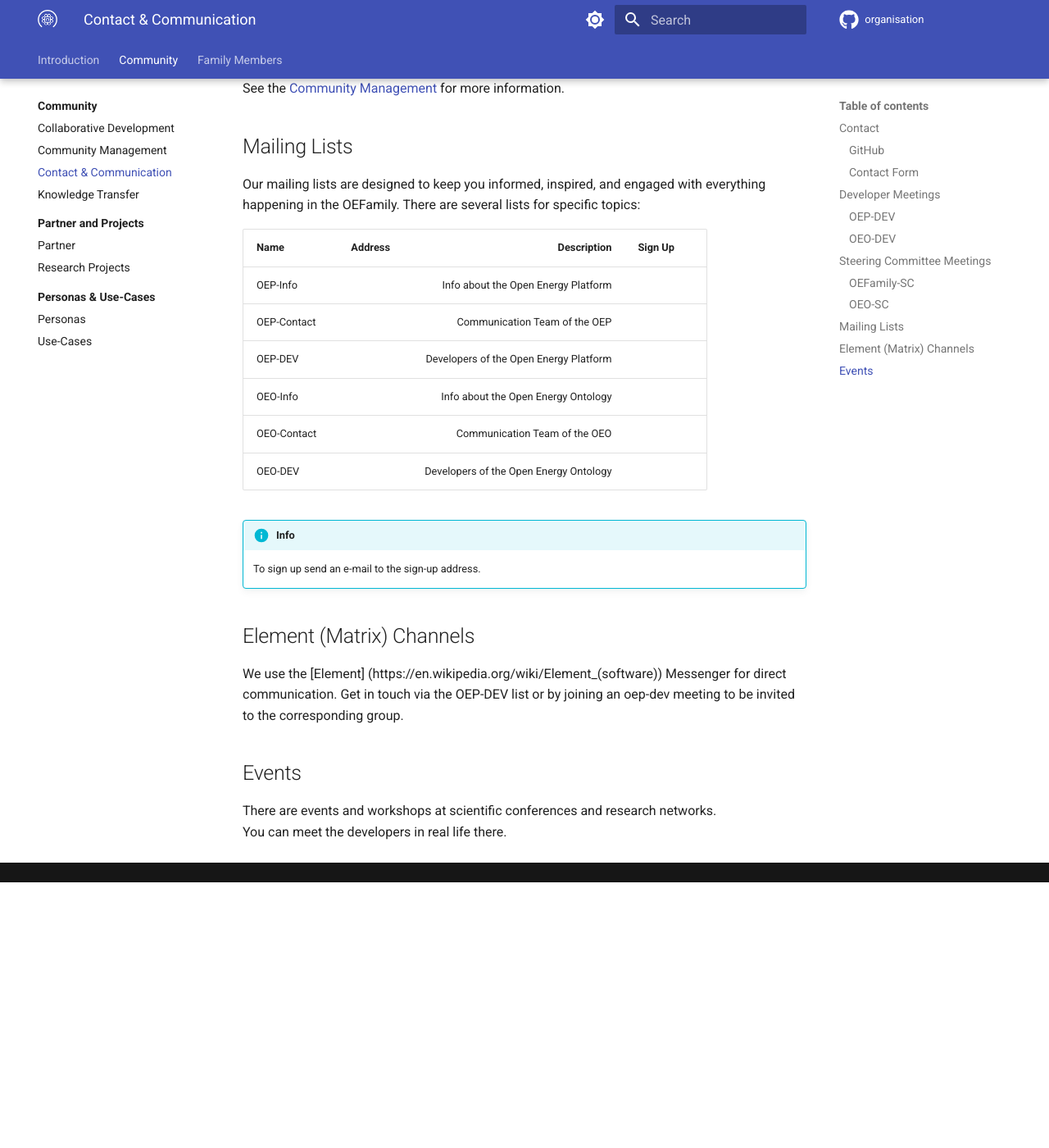
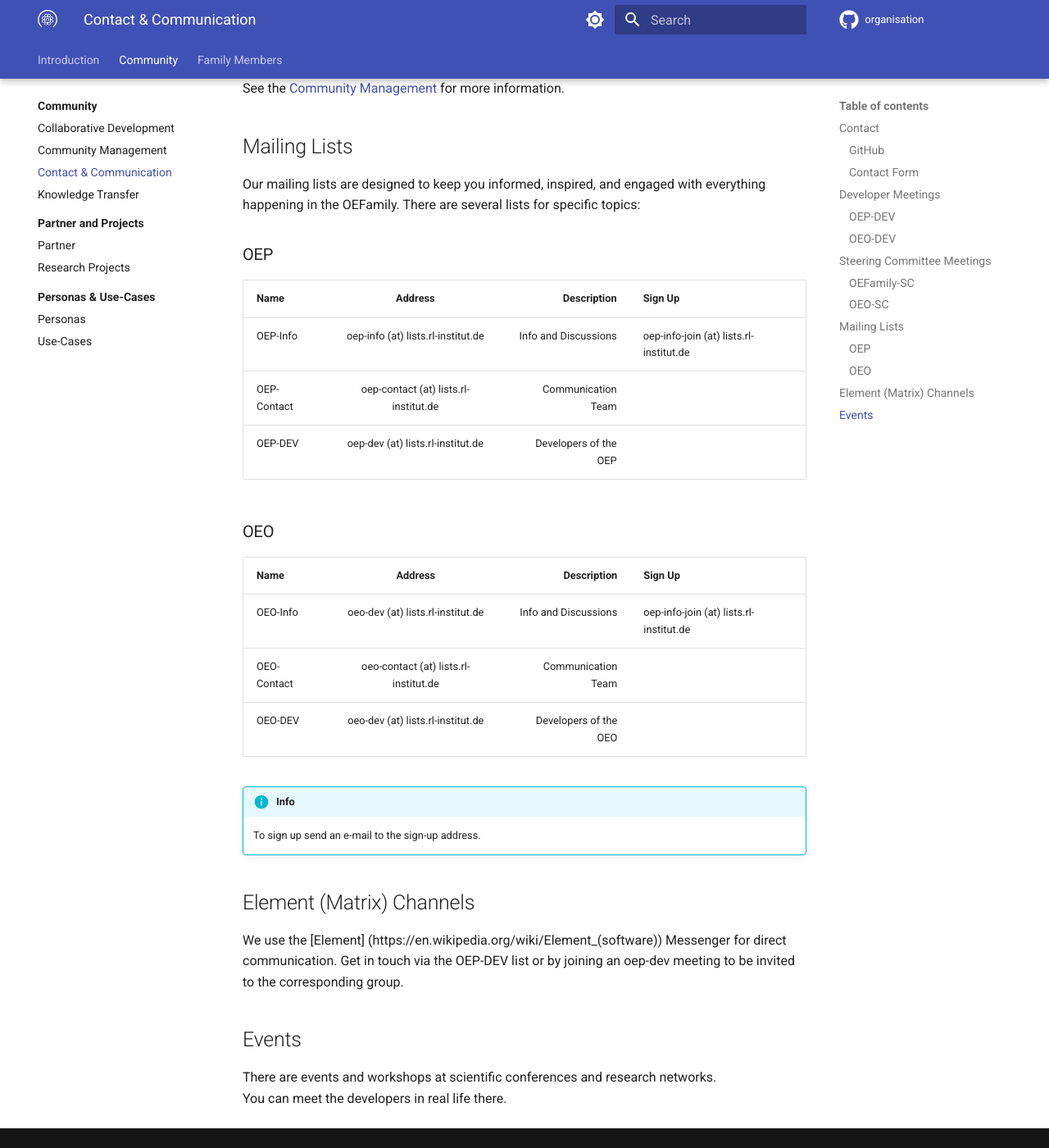
Before and after one commit to OpenEnergyPlatform/organisation, an MkDocs documentation site: the page built from compendium/family_community/contact.md, in a window 1280 px wide and 1400 px high, scrolled down 1462 px. Shown: the whole window at 82% size. Built offline with MkDocs 1.6.1 and Material for MkDocs 9.7.7, drawn with Linux system fonts in a browser that asks for light colours; comment, search, counter and statistics services are not loaded; before the commit the page ends 2538 px from its top, so only the background shows below that.

Commit message:
Update mail addresses

```diff
--- a/compendium/family_community/contact.md
+++ b/compendium/family_community/contact.md
@@ -62,14 +62,19 @@ Our mailing lists are designed to keep you informed, inspired, and engaged
 with everything happening in the OEFamily.
 There are several lists for specific topics:
 
-| Name        |                 Address                 |                            Description | Sign Up                                   |
-|-------------|:---------------------------------------:|---------------------------------------:|-------------------------------------------|
-| OEP-Info    |  <oep-info (at) lists.rl-institut.de>   |    Info about the Open Energy Platform | <oep-info-join (at) lists.rl-institut.de> |
-| OEP-Contact | <oep-contact (at) lists.rl-institut.de> |          Communication Team of the OEP |                                           |
-| OEP-DEV     |   <oep-dev (at) lists.rl-institut.de>   | Developers of the Open Energy Platform |                                           |
-| OEO-Info    |   <oeo-dev (at) lists.rl-institut.de>   |    Info about the Open Energy Ontology | <oep-info-join (at) lists.rl-institut.de> |
-| OEO-Contact | <oeo-contact (at) lists.rl-institut.de> |          Communication Team of the OEO |                                           |
-| OEO-DEV     |   <oeo-dev (at) lists.rl-institut.de>   | Developers of the Open Energy Ontology |                                           |
+### OEP
+| Name        |                Address                |           Description | Sign Up                                 |
+|-------------|:-------------------------------------:|----------------------:|-----------------------------------------|
+| OEP-Info    |  oep-info (at) lists.rl-institut.de   |  Info and Discussions | oep-info-join (at) lists.rl-institut.de |
+| OEP-Contact | oep-contact (at) lists.rl-institut.de |    Communication Team |                                         |
+| OEP-DEV     |   oep-dev (at) lists.rl-institut.de   | Developers of the OEP |                                         |
+
+### OEO
+| Name        |                Address                |           Description | Sign Up                                 |
+|-------------|:-------------------------------------:|----------------------:|-----------------------------------------|
+| OEO-Info    |   oeo-dev (at) lists.rl-institut.de   |  Info and Discussions | oep-info-join (at) lists.rl-institut.de |
+| OEO-Contact | oeo-contact (at) lists.rl-institut.de |    Communication Team |                                         |
+| OEO-DEV     |   oeo-dev (at) lists.rl-institut.de   | Developers of the OEO |                                         |
 
 !!! Info
     To sign up send an e-mail to the sign-up address.
```
